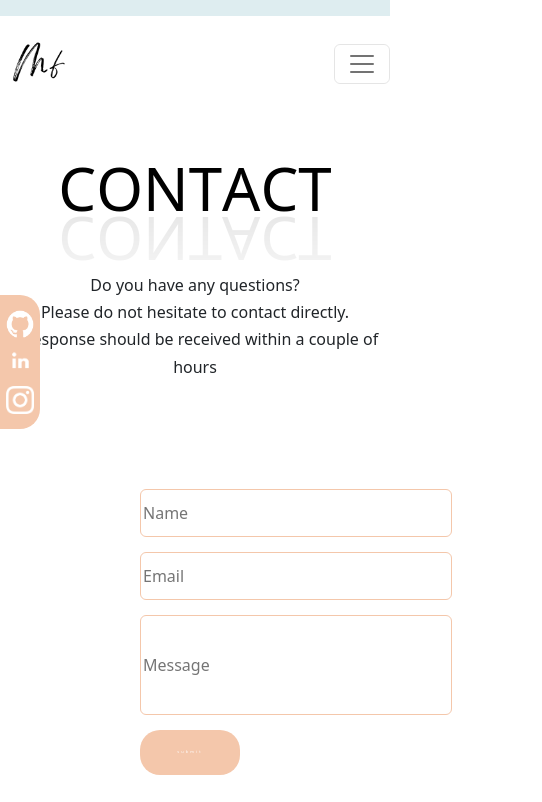
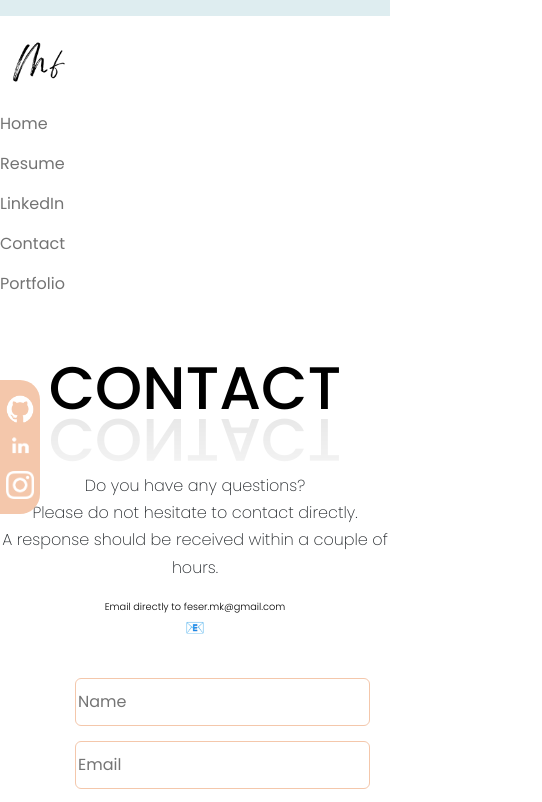
Before and after one commit to peachysnicker/portfolio-react, a React (Create React App) app: page /contact in a window 390 px wide. Shown: the top 802 px of the page, 542 px wide, since content can reach past the window. Built offline with nearby package versions, Linux system fonts and the light colour scheme.

Commit message:
round 1 complete

```diff
--- a/src/App.js
+++ b/src/App.js
@@ -4,7 +4,6 @@ import "./Index.css";
 import { BrowserRouter as Router, Routes, Route } from "react-router-dom";
 import Header from "./components/Header";
 import Socials from "./components/Socials";
-import About from "./pages/About";
 import Resume from "./pages/Resume";
 import Contact from "./pages/Contact";
 import Footer from "./components/Footer";
@@ -20,7 +19,6 @@ function App() {
         <>
           <Routes>
             <Route path="/" element={<Home />} />
-            <Route path="/about" element={<About />} />
             <Route path="/resume" element={<Resume />} />
             <Route path="/contact" element={<Contact />} />
           </Routes>
--- a/src/Index.css
+++ b/src/Index.css
@@ -1,18 +1,17 @@
 @import url('https://fonts.googleapis.com/css2?family=Poppins:ital,wght@0,200;0,300;0,400;0,500;0,600;0,700;1,400&family=Roboto+Condensed:wght@300;400;700&display=swap');
+* {
+  font-family: "Poppins", sans-serif;
+}
 
 input:focus::placeholder {
   color: transparent;
 }
 
+/* Top Bar Styles */
 #thanks {
     background-color: #DEEDF0;
 }
-/* NavBar Styles */
-.nav-link:hover {
-    font-size: 1.1vw;
-}
 
-/* Landing Styles */
 
 /* Centered text */
 .centered {
@@ -22,7 +21,6 @@ input:focus::placeholder {
     transform: translate(-50%, -50%);
     color: #DEEDF0;
     font-size: 5vw;
-    font-family: "Poppins", sans-serif;
     letter-spacing: .2rem;
     animation: fadeIn 4s;
   }
@@ -30,7 +28,7 @@ input:focus::placeholder {
   @media screen and (max-width: 670px) {
     .centered {
       font-size: 5.5vw;
-      top: 30%;
+      top: 60%;
     }
   }
 
@@ -42,7 +40,6 @@ input:focus::placeholder {
     transform: translate(-50%, -50%);
     color: #DEEDF0;
     font-size: 1.5vw;
-    font-family: "Poppins", sans-serif;
     letter-spacing: .2rem;
     animation: fadeIn 6s;
   }
@@ -50,7 +47,7 @@ input:focus::placeholder {
   @media screen and (max-width: 670px) {
     .centered-subtext {
       font-size: 2.5vw;
-      top: 35%;
+      top: 65%;
     }
   }
 
@@ -77,7 +74,7 @@ input:focus::placeholder {
 
 @media screen and (max-width: 670px) {
     .socials {
-        top: 35%;
+        top: 45%;
         width: 40px;
     }
   }
@@ -121,10 +118,11 @@ input:focus::placeholder {
 
 @media screen and (max-width: 670px) {
   .bounce {
-    top: 40%;
+    top: 65%;
     left: 45%;
   }
 }
+
 /* About Me Styles */
 .aboutContainer {
     background-color: #000;
@@ -135,7 +133,6 @@ input:focus::placeholder {
     left: 50%;
     color: #DEEDF0;
     font-size: 5vw;
-    font-family: "Poppins", sans-serif;
     letter-spacing: .2rem;
     animation: fadeIn 5s;
 }
@@ -160,25 +157,32 @@ input:focus::placeholder {
 }
 
 .aboutSubTitle {
+  padding-top: 20px;
   font-size: 1.5vw;
-  font-weight: 200;
+  font-weight: 300;
   color: white;
 }
 
 .aboutText {
   padding-top: 10px;
-  font-weight: 180;
-  line-height: 1.6;
+  font-weight: 300;
+  line-height: 1.8;
+  font-size: 1.5vw;
 }
 
 @media screen and (max-width: 670px) {
+    .aboutContainer {
+      padding-left: 100px;
+    }
     .aboutSubTitle {
-       font-size: 3vw;
+       font-size: 3.5vw;
+    }
+    .aboutText {
+      font-size: 3vw;
     }
   }
 
 /* Resume Styles */
-
 .resumeContainer{
 	width: 100%;
 }
@@ -186,7 +190,6 @@ input:focus::placeholder {
 .resumeTitle{
 	font-size: 4vw;;
 	text-align: center;
-  font-family: "Poppins", sans-serif;
   font-weight: 100;
 	padding: 0;
 	margin: 0;
@@ -222,7 +225,6 @@ input:focus::placeholder {
 .resumeDownload {
   font-size: 1vw;
   padding-left: 60px;
-  font-family: "Poppins", sans-serif;
 }
 
 .downloadIcon {
@@ -278,7 +280,15 @@ input:focus::placeholder {
     transform: translateY(-15px)
   }
 }
-
+@media screen and (max-width: 670px) {
+  #waviy {
+    position: realtive;
+    margin-left: 35px;
+    margin-right: 35px;
+    padding-left: 0;
+    padding-right: 0;
+  }
+}
 
 /* Form Styles */
 .formTitle {
@@ -293,6 +303,24 @@ input:focus::placeholder {
   font-weight: 100;
   text-align: center;
 
+}
+
+.formSubTitle2 {
+  padding-top: 10px;
+  line-height: 1.7;
+  font-weight: 300;
+  font-size: 1.1vw;
+  text-align: center;
+  color: #000;
+}
+
+a:link {
+  text-decoration: none;
+}
+
+.emailLink2 {
+  font-size: 2vw;
+  text-decoration: none;
 }
 
 .form {
@@ -312,16 +340,13 @@ input {
   color: #F4C7AB;
 }
 
-  input:focus, textarea:focus, select:focus {
-
+input:focus, textarea:focus, select:focus {
   outline-offset: 0px !important;
-
   outline: none !important;
   }
 
 .messageInput {
   height: 100px;
-  /* text-align:start; */
 }
 
 .button {
@@ -343,6 +368,26 @@ button:hover {
   border: #F4C7AB;
   transform: translateY(-1px);
   color:#000;
+}
+
+@media screen and (max-width: 670px) {
+  .formSubTitle2 {
+    font-size: 2.5vw;
+  }
+  .emailLink2 {
+    font-size: 4vw;
+  }
+  .form {
+    padding: 20px;
+    margin-left: 55px;
+    padding-left: 20px;
+  }
+  input {
+    width: 100%;
+  }
+  .button {
+    font-size: 2vw;
+  }
 }
 
 /* Footer Styles */
--- a/src/components/AboutMe.js
+++ b/src/components/AboutMe.js
@@ -34,9 +34,9 @@ const AboutMe = () => {
           cosmetic tattoos is still strong, the search for a more mentally
           challenging career landed myself in the world of software and web
           development. This new world seems to have no end in sight of the
-          possibilities of learning and forward thinking. <br></br> Thank you
-          for taking the time to visit my react portfolio and I look forward to
-          chatting soon!
+          possibilities of learning and forward thinking, which I am so excited
+          to be a part of. <br></br> Thank you for taking the time to visit my
+          react portfolio and I look forward to chatting soon!
         </h6>
       </div>
     </div>
--- a/src/components/Header.js
+++ b/src/components/Header.js
@@ -8,7 +8,7 @@ const Header = () => {
       <div id="thanks" className="m-0">
         <p className="p-2 m-0 text-center"></p>
       </div>
-      <nav class="navbar navbar-expand-lg navbar-light">
+      <nav className="navbar navbar-expand-lg navbar-light">
         <img
           id="logo"
           src="./images/logo.png"
@@ -17,40 +17,34 @@ const Header = () => {
           className="d-inline-block align-top d-flex justify-content-start"
           alt="Mariah's Logo"
         />
-        <button
-          class="navbar-toggler"
-          type="button"
-          data-toggle="collapse"
-          data-target="#navbarNav"
-          aria-controls="navbarNav"
-          aria-expanded="false"
-          aria-label="Toggle navigation"
-        >
-          <span class="navbar-toggler-icon"></span>
-        </button>
-        <div class="collapse navbar-collapse" id="navbarNav">
-          <ul class="navbar-nav">
-            <li class="nav-item active">
+        <div className="navbar-collapse" id="navbarNav">
+          <ul className="navbar-nav">
+            <li className="nav-item active">
               <Link className="nav-link" to="/">
-                Home <span class="sr-only"></span>
+                Home <span className="sr-only"></span>
               </Link>
             </li>
-            {/* <li class="nav-item">
-              <Link className="nav-link" to="about">
-                About
-              </Link>
-            </li> */}
-            <li class="nav-item">
+            <li className="nav-item">
               <Link className="nav-link" to="/resume">
                 Resume
               </Link>
             </li>
-            <li class="nav-item">
+            <li className="nav-item">
+              <a
+                className="nav-link"
+                href="https://www.linkedin.com/in/mariah-feser-ab8250243/"
+                rel="noreferrer"
+                target="_blank"
+              >
+                LinkedIn
+              </a>
+            </li>
+            <li className="nav-item">
               <Link className="nav-link" to="/contact">
                 Contact
               </Link>
             </li>
-            <li class="nav-item">
+            <li className="nav-item">
               <a
                 className="nav-link"
                 href="https://github.com/peachysnicker"
--- a/src/components/Socials.js
+++ b/src/components/Socials.js
@@ -1,6 +1,6 @@
 const Socials = () => {
   return (
-    <div class="socials">
+    <div className="socials">
       <a
         href="https://github.com/peachysnicker"
         rel="noreferrer"
--- a/src/pages/About.js
+++ /dev/null
@@ -1,9 +0,0 @@
-const About = () => {
-  return (
-    <div>
-      <h4>This is the about me page</h4>
-    </div>
-  );
-};
-
-export default About;
--- a/src/pages/Contact.js
+++ b/src/pages/Contact.js
@@ -1,6 +1,6 @@
 const Contact = () => {
   return (
-    <div className="row">
+    <div>
       <h4 id="waviy" className="formTitle">
         <span style={{ "--i": 0 }}>C</span>
         <span style={{ "--i": 1 }}>O</span>
@@ -11,10 +11,16 @@ const Contact = () => {
         <span style={{ "--i": 3 }}>T</span>
       </h4>
       <h6 className="formSubTitle">
-        Do you have any questions? <br></br> Please do not hesitate to contact
+        Do you have any questions?<br></br> Please do not hesitate to contact
         directly. <br></br> A response should be received within a couple of
-        hours
+        hours.
       </h6>
+      <a href="mailto:feser.mk@gmail.com">
+        <h6 className="formSubTitle2">
+          Email directly to feser.mk@gmail.com <br></br>{" "}
+          <p className="emailLink2">📧</p>
+        </h6>
+      </a>
       <form
         className="form"
         action="mailto:feser.mk@gmail.com"
@@ -26,8 +32,8 @@ const Contact = () => {
           event.target.reset(); // Resets the form after submission
         }}
       >
-        <input className="" name="name" type="text" placeholder="Name" />
-        <input className="" name="email" type="email" placeholder="Email" />
+        <input name="name" type="text" placeholder="Name" />
+        <input name="email" type="email" placeholder="Email" />
         <input
           className="messageInput"
           name="message"
```
